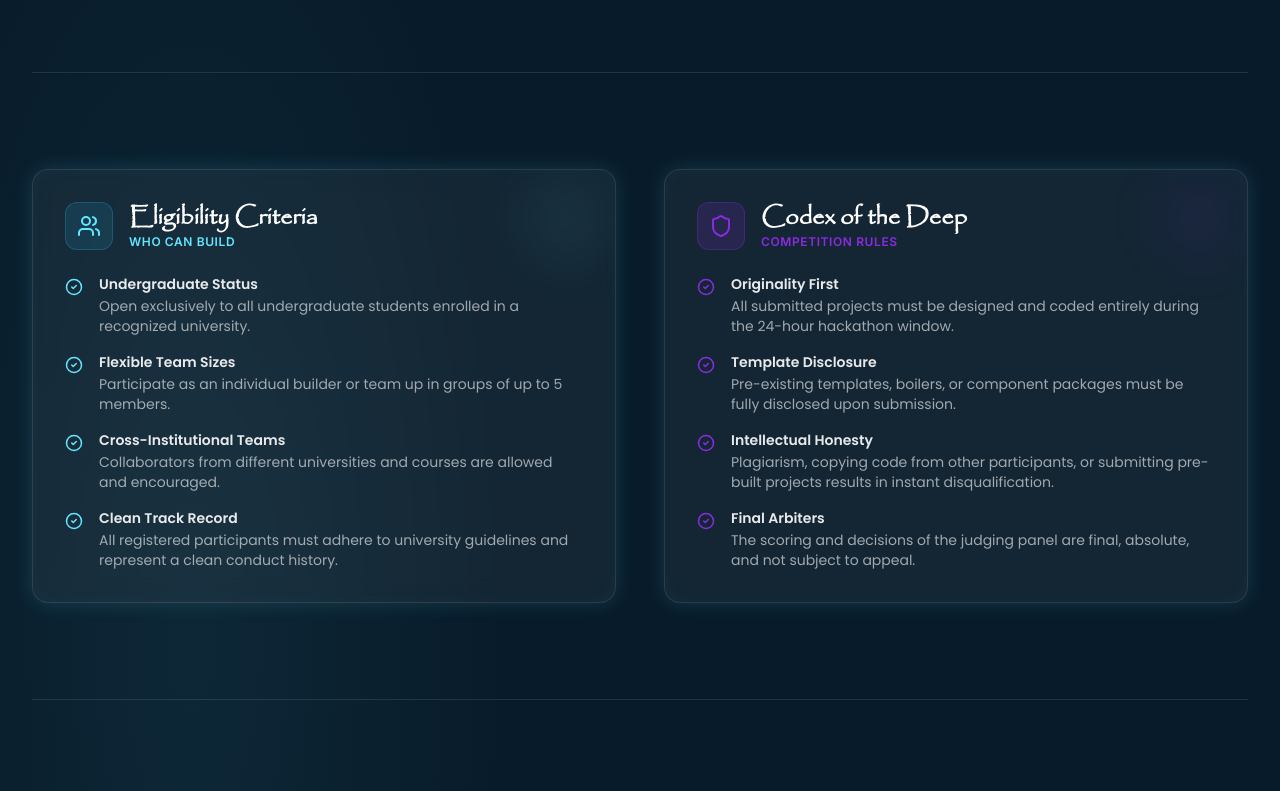
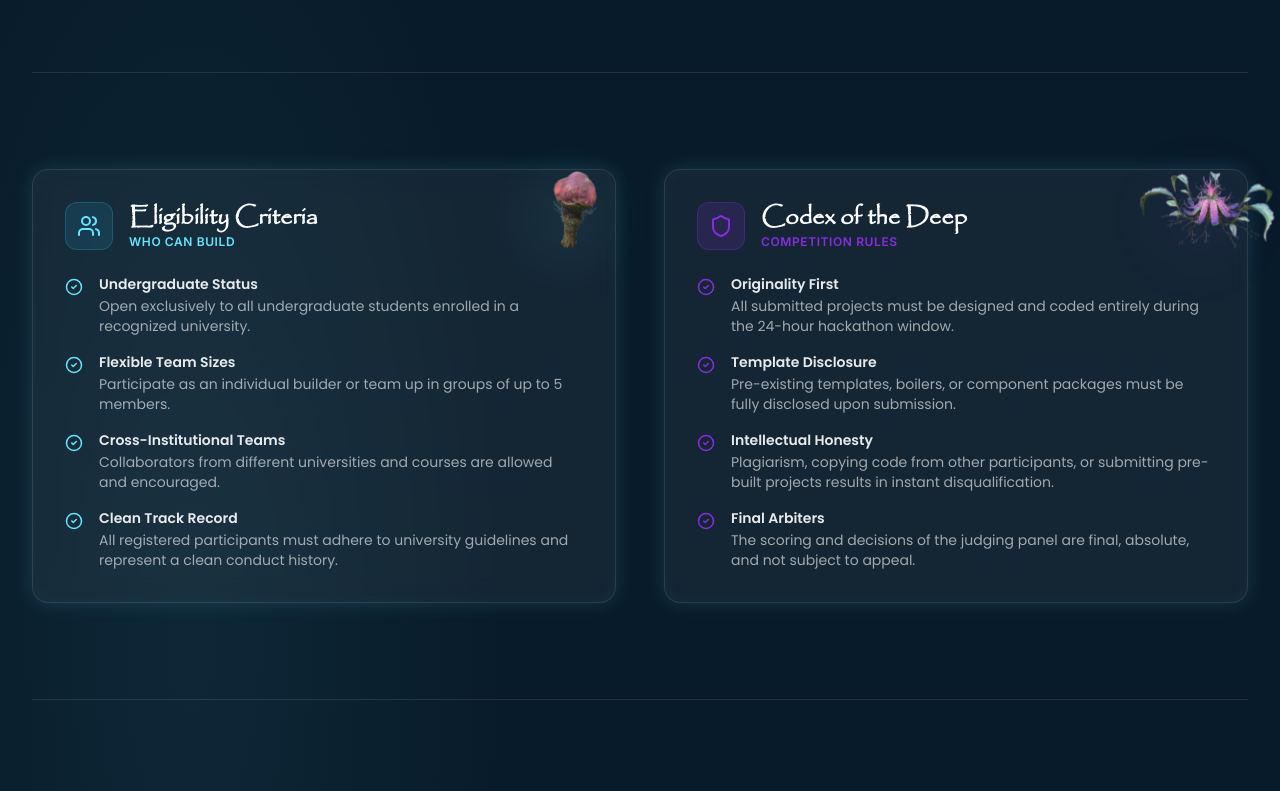
Before and after one commit to ASE-NSBM/PANDORA-Buildathon-Web, a Next.js app: page /about-event in a window 1280 px wide. Shown: the part 1180-1971 px from the top of the page. Built offline with nearby package versions, Linux system fonts and the light colour scheme.

Commit message:
style: added 3d flower effect

```diff
--- a/app/about-event/page.tsx
+++ b/app/about-event/page.tsx
@@ -1,6 +1,7 @@
 'use client'
 
 import { useState } from 'react'
+import Image from 'next/image'
 import {
   Target,
   Users,
@@ -10,8 +11,7 @@ import {
   Trophy,
   Compass,
   Zap,
-  CheckCircle2,
-  Clock
+  CheckCircle2
 } from 'lucide-react'
 
 
@@ -147,6 +147,31 @@ export default function AboutEventPage() {
   const [activeDay, setActiveDay] = useState<'day1' | 'day2'>('day1')
   const [openFaq, setOpenFaq] = useState<number | null>(null)
 
+  const [mousePos1, setMousePos1] = useState({ x: 0, y: 0 })
+  const [mousePos2, setMousePos2] = useState({ x: 0, y: 0 })
+
+  const handleMouseMove1 = (e: React.MouseEvent<HTMLDivElement>) => {
+    const rect = e.currentTarget.getBoundingClientRect()
+    const x = (e.clientX - rect.left) / rect.width - 0.5
+    const y = (e.clientY - rect.top) / rect.height - 0.5
+    setMousePos1({ x, y })
+  }
+
+  const handleMouseLeave1 = () => {
+    setMousePos1({ x: 0, y: 0 })
+  }
+
+  const handleMouseMove2 = (e: React.MouseEvent<HTMLDivElement>) => {
+    const rect = e.currentTarget.getBoundingClientRect()
+    const x = (e.clientX - rect.left) / rect.width - 0.5
+    const y = (e.clientY - rect.top) / rect.height - 0.5
+    setMousePos2({ x, y })
+  }
+
+  const handleMouseLeave2 = () => {
+    setMousePos2({ x: 0, y: 0 })
+  }
+
   return (
     <div className="relative min-h-screen bg-deep-ocean text-white overflow-x-hidden selection:bg-bright-cyan/30">
 
@@ -252,16 +277,38 @@ export default function AboutEventPage() {
         <section id="eligibility" className="scroll-mt-24 grid grid-cols-1 lg:grid-cols-2 gap-6 lg:gap-12">
 
           {/* Eligibility Card */}
-          <div className="glass-card glow-border-cyan p-6 md:p-8 hover:scale-[1.01] transition-all duration-300 relative overflow-hidden group">
+          <div
+            onMouseMove={handleMouseMove1}
+            onMouseLeave={handleMouseLeave1}
+            className="glass-card glow-border-cyan p-6 md:p-8 hover:scale-[1.01] transition-all duration-300 relative overflow-visible group"
+            style={{ perspective: 1000, transformStyle: 'preserve-3d' }}
+          >
             <div className="absolute top-0 right-0 w-24 h-24 bg-bright-cyan/5 rounded-full blur-xl group-hover:bg-bright-cyan/10 transition-all duration-500" />
 
-            <div className="flex items-center gap-4 mb-6">
+            <div className="flex items-center justify-between gap-4 mb-6">
+              <div className="flex items-center gap-4">
                 <div className="w-12 h-12 rounded-xl bg-bio-cyan/15 flex items-center justify-center border border-bio-cyan/30">
                   <Users className="text-bright-cyan" size={24} />
                 </div>
                 <div>
                   <h3 className="font-papyrus text-xl md:text-2xl font-bold text-white">Eligibility Criteria</h3>
                   <p className="font-inter text-xs text-bright-cyan font-semibold tracking-wider uppercase">Who can build</p>
+                </div>
+              </div>
+
+              {/* Flower Image */}
+              <div className="relative md:absolute -top-4 -right-4 md:-top-10 md:-right-10 w-24 h-24 md:w-40 md:h-40 flex-shrink-0 z-20 pointer-events-none">
+                <Image
+                  src="/flower-1.png"
+                  alt="Bioluminescent flower asset 1"
+                  fill
+                  sizes="(max-width: 768px) 96px, 160px"
+                  className="object-contain"
+                  style={{
+                    transform: `translate3d(${mousePos1.x * 25}px, ${mousePos1.y * 25}px, 50px) rotateX(${mousePos1.y * -20}deg) rotateY(${mousePos1.x * 20}deg)`,
+                    transition: 'transform 0.1s ease-out',
+                  }}
+                />
               </div>
             </div>
 
@@ -284,16 +331,38 @@ export default function AboutEventPage() {
           </div>
 
           {/* Rules Card */}
-          <div className="glass-card glow-border-cyan p-6 md:p-8 hover:scale-[1.01] transition-all duration-300 relative overflow-hidden group">
+          <div
+            onMouseMove={handleMouseMove2}
+            onMouseLeave={handleMouseLeave2}
+            className="glass-card glow-border-cyan p-6 md:p-8 hover:scale-[1.01] transition-all duration-300 relative overflow-visible group"
+            style={{ perspective: 1000, transformStyle: 'preserve-3d' }}
+          >
             <div className="absolute top-0 right-0 w-24 h-24 bg-accent-purple/5 rounded-full blur-xl group-hover:bg-accent-purple/10 transition-all duration-500" />
 
-            <div className="flex items-center gap-4 mb-6">
+            <div className="flex items-center justify-between gap-4 mb-6">
+              <div className="flex items-center gap-4">
                 <div className="w-12 h-12 rounded-xl bg-accent-purple/15 flex items-center justify-center border border-accent-purple/30">
                   <Shield className="text-accent-purple" size={24} />
                 </div>
                 <div>
                   <h3 className="font-papyrus text-xl md:text-2xl font-bold text-white">Codex of the Deep</h3>
                   <p className="font-inter text-xs text-accent-purple font-semibold tracking-wider uppercase">Competition Rules</p>
+                </div>
+              </div>
+
+              {/* Flower Image */}
+              <div className="relative md:absolute -top-4 -right-4 md:-top-10 md:-right-10 w-24 h-24 md:w-40 md:h-40 flex-shrink-0 z-20 pointer-events-none">
+                <Image
+                  src="/flower-2.png"
+                  alt="Bioluminescent flower asset 2"
+                  fill
+                  sizes="(max-width: 768px) 96px, 160px"
+                  className="object-contain"
+                  style={{
+                    transform: `translate3d(${mousePos2.x * 25}px, ${mousePos2.y * 25}px, 50px) rotateX(${mousePos2.y * -20}deg) rotateY(${mousePos2.x * 20}deg)`,
+                    transition: 'transform 0.1s ease-out',
+                  }}
+                />
               </div>
             </div>
 
@@ -374,11 +443,6 @@ export default function AboutEventPage() {
                   >
                     Day 2 (Aug 16)
                   </button>
-                </div>
-
-                <div className="flex items-center gap-2 text-xs font-inter text-white/40">
-                  <Clock size={14} />
-                  <span>UTC+5:30 Colombo</span>
                 </div>
               </div>
 
```
Also changed, not shown: public/flower-1.png (added), public/flower-2.png (added). Lines whose indentation alone changed are shown as unchanged.
